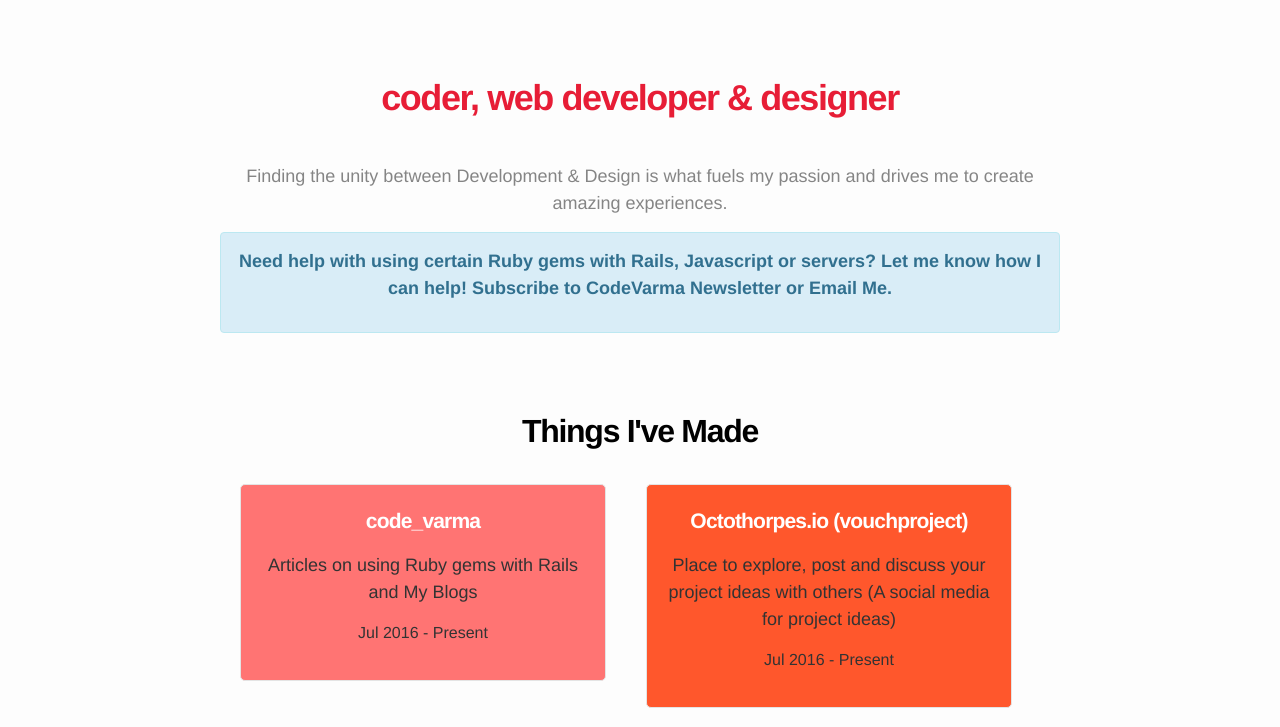
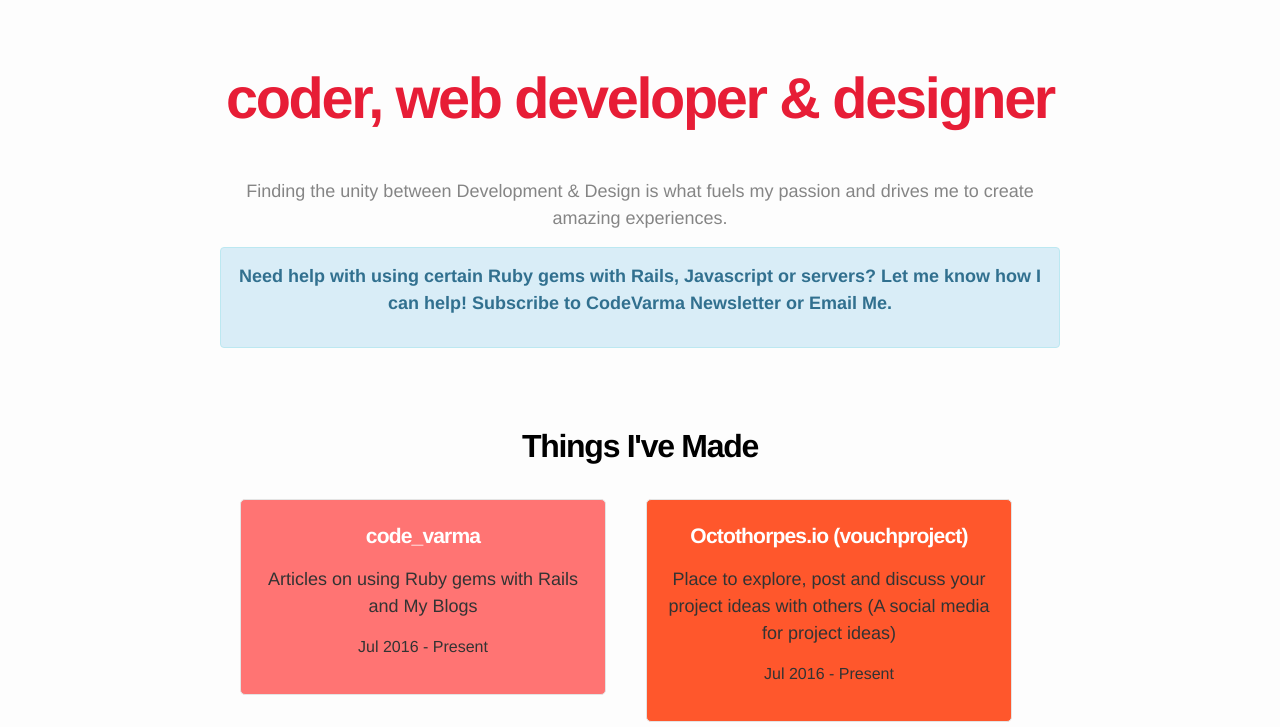
Before and after one commit to jvssvarma/jvssvarma.github.io, a plain HTML site: page index.html in a window 1280 px wide. Shown: the part 73-800 px from the top of the page. Drawn offline with nearby package versions, Linux system fonts and the light colour scheme.

Commit message:
Change head font size

```diff
--- a/index.html
+++ b/index.html
@@ -55,7 +55,7 @@
     <div class="page-content">
       <div class="wrapper">
         <div class="home">
-          <h1 class="text-center"><span style="color: #E71D36">coder, web developer &amp; designer</span></h1>
+          <h1 class="text-center" style="font-size: 3.6rem;"><span style="color: #E71D36">coder, web developer &amp; designer</span></h1>
           <p class="text-center">Finding the unity between Development &amp; Design is what fuels my passion and drives me to create amazing experiences.</p>
           <div class="alert alert-info">
             <p><a href="#contact">Need help with using certain Ruby gems with Rails, Javascript or servers? Let me know how I can help! Subscribe to CodeVarma Newsletter or Email Me.</a></p>
```
